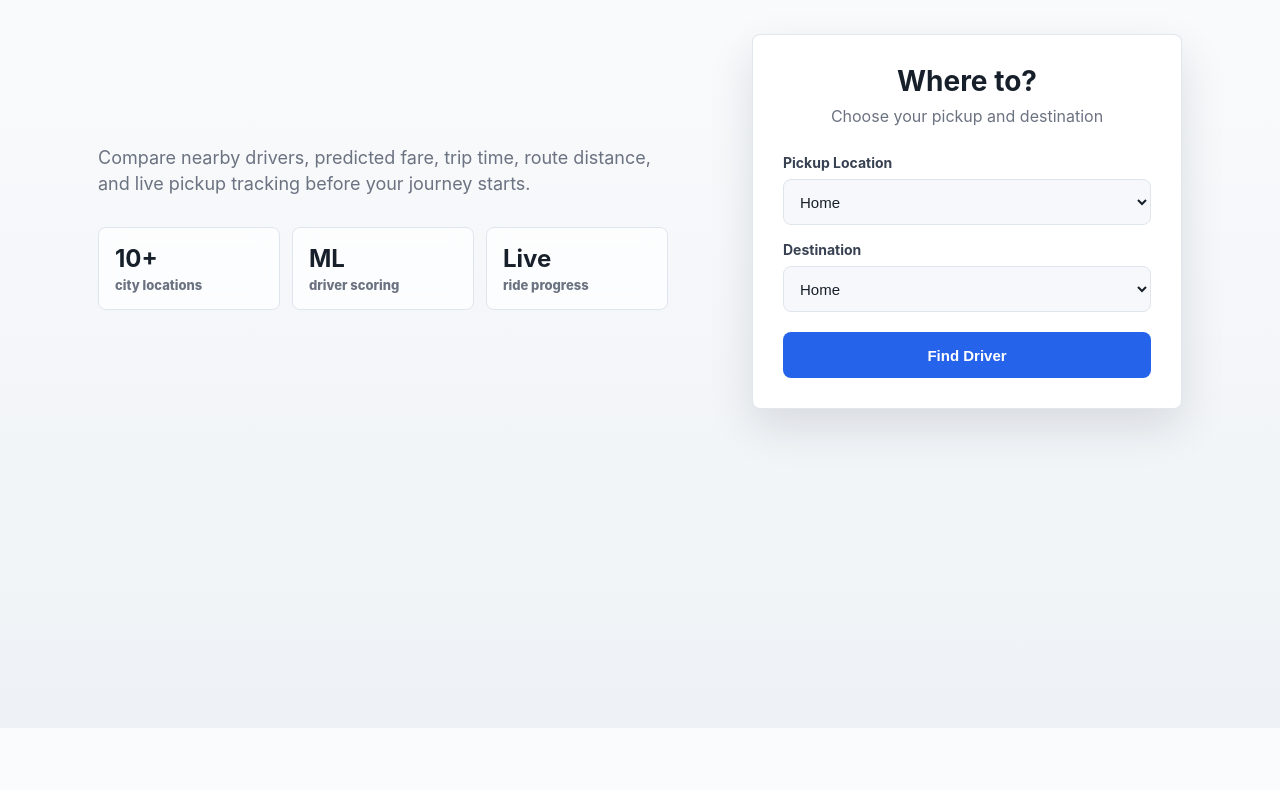
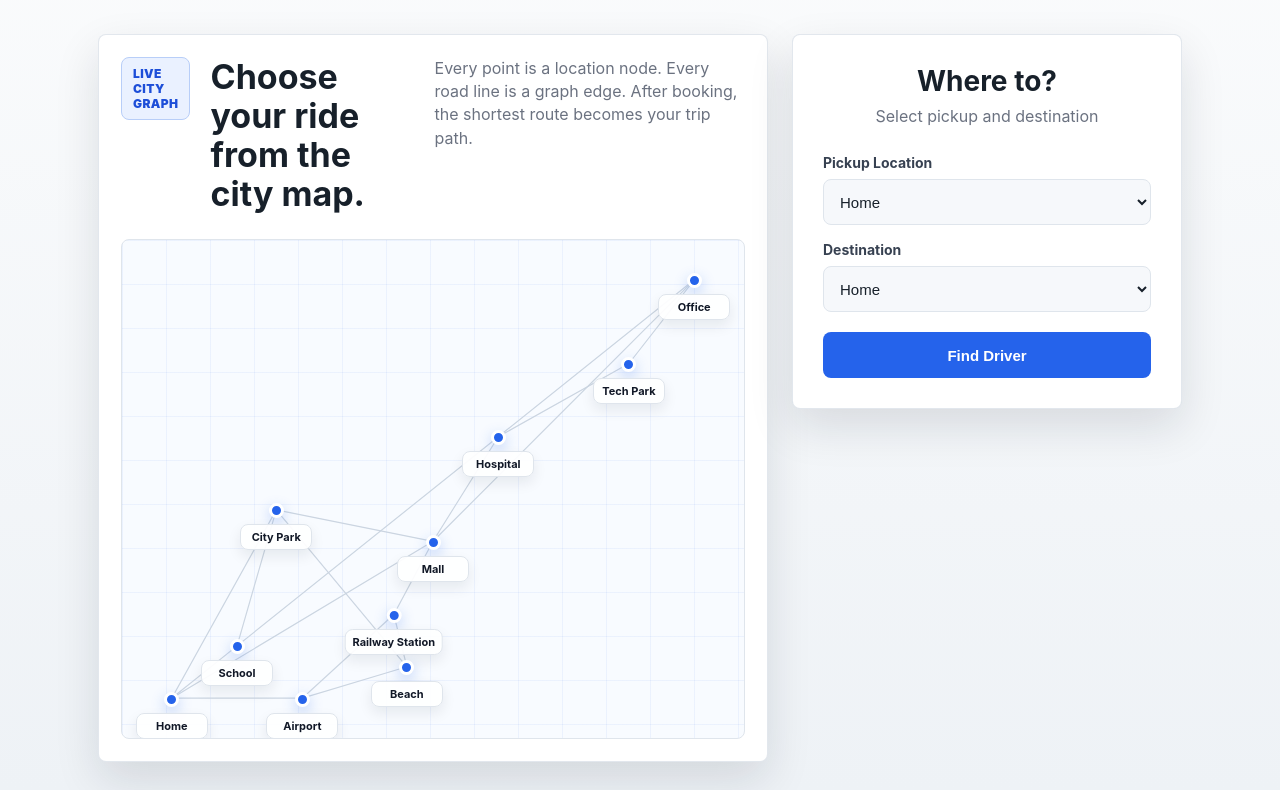
Before and after one commit to Vic-ky10/travelling-app, a Flask app: page / in a window 1280 px wide. Shown: the part 72-862 px from the top of the page. Before the commit the page ends 521 px from the top, so only its background shows below. Run offline with Flask 3, Linux system fonts and the light colour scheme.

Commit message:
Adding Map features with working conditions

```diff
--- a/app.py
+++ b/app.py
@@ -8,6 +8,7 @@ from repository.road_repository import RoadRepository
 
 
 from services.ride_service import RideService
+from services.map_service import MapService
 
 
 
@@ -19,6 +20,7 @@ driver_repository = DriverRepository()
 location_repository = LocationRepository()
 road_repository = RoadRepository()
 ride_service = RideService()
+map_service = MapService()
 
 
 
@@ -27,10 +29,15 @@ def home():
     locations = list(
     location_repository.get_all_locations().keys()
 )
+    map_data = map_service.build_city_map(
+        location_repository.get_all_locations(),
+        road_repository.get_graph()
+    )
 
     return render_template(
         "home.html",
-        locations = locations
+        locations = locations,
+        map_data = map_data
     )
 
 
@@ -193,7 +200,11 @@ def start_trip():
         distance=distance,
         path=path,
         trip_prediction=trip_prediction,
-        trip_duration=trip_duration
+        trip_duration=trip_duration,
+        route_map=map_service.build_route_map(
+            location_repository.get_all_locations(),
+            path
+        )
     )
 
 if __name__ == "__main__":
--- /dev/null
+++ b/services/map_service.py
@@ -0,0 +1,115 @@
+class MapService:
+
+    def build_city_map(self, locations, graph):
+
+        positions = self.build_positions(locations)
+
+        return {
+            "locations": self.build_location_points(locations.keys(), positions),
+            "roads": self.build_road_lines(graph, positions)
+        }
+
+    def build_route_map(self, locations, path):
+
+        route_locations = {
+            location: locations[location]
+            for location in path
+        }
+        positions = self.build_positions(route_locations)
+
+        return {
+            "locations": self.build_location_points(path, positions),
+            "roads": self.build_path_lines(path, positions),
+            "points": [
+                {
+                    "name": location,
+                    "x": positions[location]["x"],
+                    "y": positions[location]["y"]
+                }
+                for location in path
+            ]
+        }
+
+    def build_positions(self, locations):
+
+        latitudes = [location[0] for location in locations.values()]
+        longitudes = [location[1] for location in locations.values()]
+        min_latitude = min(latitudes)
+        max_latitude = max(latitudes)
+        min_longitude = min(longitudes)
+        max_longitude = max(longitudes)
+
+        latitude_range = max(max_latitude - min_latitude, 0.01)
+        longitude_range = max(max_longitude - min_longitude, 0.01)
+
+        positions = {}
+
+        for name, coordinates in locations.items():
+            latitude, longitude = coordinates
+            x = 8 + ((longitude - min_longitude) / longitude_range) * 84
+            y = 92 - ((latitude - min_latitude) / latitude_range) * 84
+            positions[name] = {
+                "x": round(x, 2),
+                "y": round(y, 2)
+            }
+
+        return positions
+
+    def build_location_points(self, location_names, positions):
+
+        return [
+            {
+                "name": name,
+                "x": positions[name]["x"],
+                "y": positions[name]["y"]
+            }
+            for name in location_names
+        ]
+
+    def build_road_lines(self, graph, positions):
+
+        roads = []
+        seen_roads = set()
+
+        for start, neighbors in graph.items():
+            for end in neighbors:
+                road_key = tuple(sorted([start, end]))
+
+                if road_key in seen_roads:
+                    continue
+
+                seen_roads.add(road_key)
+                roads.append(self.build_line(start, end, positions))
+
+        return roads
+
+    def build_path_lines(self, path, positions):
+
+        roads = []
+
+        for index in range(len(path) - 1):
+            roads.append(
+                self.build_line(
+                    path[index],
+                    path[index + 1],
+                    positions,
+                    is_active=True
+                )
+            )
+
+        return roads
+
+    def build_line(self, start, end, positions, is_active=False):
+
+        start_position = positions[start]
+        end_position = positions[end]
+
+        return {
+            "start": start,
+            "end": end,
+            "x1": start_position["x"],
+            "y1": start_position["y"],
+            "x2": end_position["x"],
+            "y2": end_position["y"],
+            "is_active": is_active
+        }
--- a/services/navigation_service.py
+++ b/services/navigation_service.py
@@ -14,6 +14,9 @@ class NavigationService:
         while priority_queue:
 
             current_distance, current_node = heapq.heappop(priority_queue)
+
+            if current_distance > distances[current_node]:
+                continue
 
             for neighbor, weight in graph[current_node].items():
 
@@ -42,4 +45,4 @@ class NavigationService:
 
         path.reverse()
 
-        return distances[destination], path
+        return round(distances[destination], 2), path
--- a/static/css/style.css
+++ b/static/css/style.css
@@ -66,6 +66,13 @@ body{
     grid-template-columns:minmax(0,1.15fr) 430px;
     align-items:center;
     gap:34px;
+}
+
+.map-home-layout{
+    display:grid;
+    grid-template-columns:minmax(0,1fr) 390px;
+    align-items:stretch;
+    gap:24px;
 }
 
 .hero-panel{
@@ -141,6 +148,133 @@ body{
     background:linear-gradient(135deg, rgba(37,99,235,.28), rgba(22,163,74,.22));
 }
 
+.map-booking-card{
+    align-self:start;
+}
+
+.city-map-panel{
+    min-height:650px;
+    padding:22px;
+    border:1px solid rgba(223,229,236,.9);
+    border-radius:8px;
+    background:var(--surface);
+    box-shadow:var(--shadow);
+}
+
+.map-heading{
+    display:flex;
+    align-items:flex-start;
+    justify-content:space-between;
+    gap:20px;
+    margin-bottom:18px;
+}
+
+.map-heading h1{
+    max-width:430px;
+    margin-bottom:8px;
+    font-size:34px;
+    text-align:left;
+}
+
+.map-heading p{
+    max-width:470px;
+    margin-top:0;
+}
+
+.city-map,
+.route-map{
+    position:relative;
+    overflow:hidden;
+    border:1px solid var(--border);
+    border-radius:8px;
+    background:
+        linear-gradient(90deg, rgba(37,99,235,.06) 1px, transparent 1px),
+        linear-gradient(180deg, rgba(37,99,235,.06) 1px, transparent 1px),
+        #f8fbff;
+    background-size:44px 44px;
+}
+
+.city-map{
+    height:500px;
+}
+
+.route-map{
+    height:360px;
+    margin-bottom:18px;
+}
+
+.map-svg{
+    position:absolute;
+    inset:0;
+    width:100%;
+    height:100%;
+    z-index:1;
+}
+
+.map-road-line{
+    stroke:#cbd5e1;
+    stroke-width:1.2;
+    stroke-linecap:round;
+    vector-effect:non-scaling-stroke;
+}
+
+.route-road-line{
+    stroke:var(--green);
+    stroke-width:2.6;
+    filter:drop-shadow(0 0 4px rgba(22,163,74,.25));
+}
+
+.map-node{
+    position:absolute;
+    z-index:3;
+    transform:translate(-50%,-7px);
+}
+
+.map-node span{
+    width:15px;
+    height:15px;
+    display:block;
+    margin:0 auto 6px;
+    border:3px solid white;
+    border-radius:50%;
+    background:var(--blue);
+    box-shadow:0 5px 14px rgba(37,99,235,.28);
+}
+
+.map-node strong{
+    display:block;
+    min-width:72px;
+    padding:5px 7px;
+    border:1px solid var(--border);
+    border-radius:8px;
+    background:rgba(255,255,255,.92);
+    color:#111827;
+    font-size:11px;
+    text-align:center;
+    white-space:nowrap;
+    box-shadow:0 6px 14px rgba(17,24,39,.08);
+}
+
+.route-node span{
+    background:var(--green);
+}
+
+.map-car{
+    position:absolute;
+    z-index:5;
+    width:40px;
+    height:40px;
+    display:flex;
+    align-items:center;
+    justify-content:center;
+    border:1px solid var(--border);
+    border-radius:50%;
+    background:white;
+    box-shadow:0 10px 22px rgba(17,24,39,.18);
+    transform:translate(-50%,-50%);
+    transition:left .38s linear, top .38s linear;
+}
+
 .container{
     display:flex;
     justify-content:center;
@@ -161,6 +295,10 @@ body{
 
 .result-card{
     width:720px;
+}
+
+.trip-map-card{
+    width:820px;
 }
 
 h1{
@@ -601,6 +739,23 @@ a button:hover{
         grid-template-columns:1fr;
     }
 
+    .map-home-layout{
+        grid-template-columns:1fr;
+    }
+
+    .city-map-panel{
+        min-height:auto;
+        padding:16px;
+    }
+
+    .map-heading{
+        display:block;
+    }
+
+    .city-map{
+        height:430px;
+    }
+
     .hero-panel h1{
         font-size:34px;
     }
--- a/templates/home.html
+++ b/templates/home.html
@@ -19,34 +19,46 @@
         </div>
       </header>
 
-      <main class="home-layout">
-        <section class="hero-panel">
+      <main class="map-home-layout">
+        <section class="city-map-panel">
+          <div class="map-heading">
+            <span class="hero-pill">Live city graph</span>
+            <h1>Choose your ride from the city map.</h1>
+            <p>
+              Every point is a location node. Every road line is a graph edge.
+              After booking, the shortest route becomes your trip path.
+            </p>
+          </div>
 
-          <p>
-            Compare nearby drivers, predicted fare, trip time, route distance,
-            and live pickup tracking before your journey starts.
-          </p>
+          <div class="city-map">
+            <svg class="map-svg" viewBox="0 0 100 100" preserveAspectRatio="none">
+            {% for road in map_data.roads %}
+              <line
+                class="map-road-line"
+                x1="{{ road.x1 }}"
+                y1="{{ road.y1 }}"
+                x2="{{ road.x2 }}"
+                y2="{{ road.y2 }}"
+              />
+            {% endfor %}
+            </svg>
 
-          <div class="hero-stats">
-            <div>
-              <strong>10+</strong>
-              <span>city locations</span>
+            {% for location in map_data.locations %}
+            <div
+              class="map-node"
+              style="left: {{ location.x }}%; top: {{ location.y }}%;"
+            >
+              <span></span>
+              <strong>{{ location.name }}</strong>
             </div>
-            <div>
-              <strong>ML</strong>
-              <span>driver scoring</span>
-            </div>
-            <div>
-              <strong>Live</strong>
-              <span>ride progress</span>
-            </div>
+            {% endfor %}
           </div>
         </section>
 
-        <section class="card booking-card">
+        <section class="card booking-card map-booking-card">
           <div class="logo">
             <h1>Where to?</h1>
-            <p>Choose your pickup and destination</p>
+            <p>Select pickup and destination</p>
           </div>
 
           <form action="/find-driver" method="POST">
```
Also changed, not shown: repository/road_repository.py (+83 -55 lines), templates/trip.html (+54 -16 lines).
